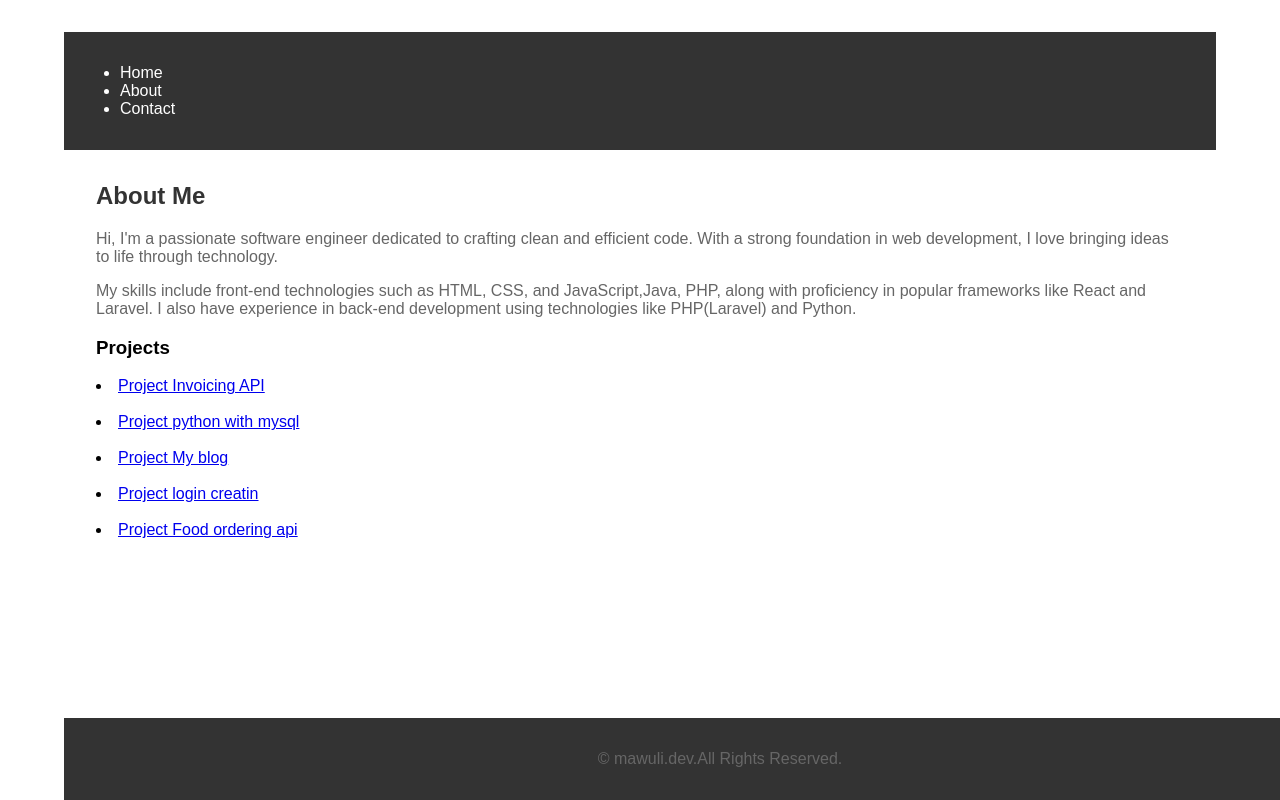
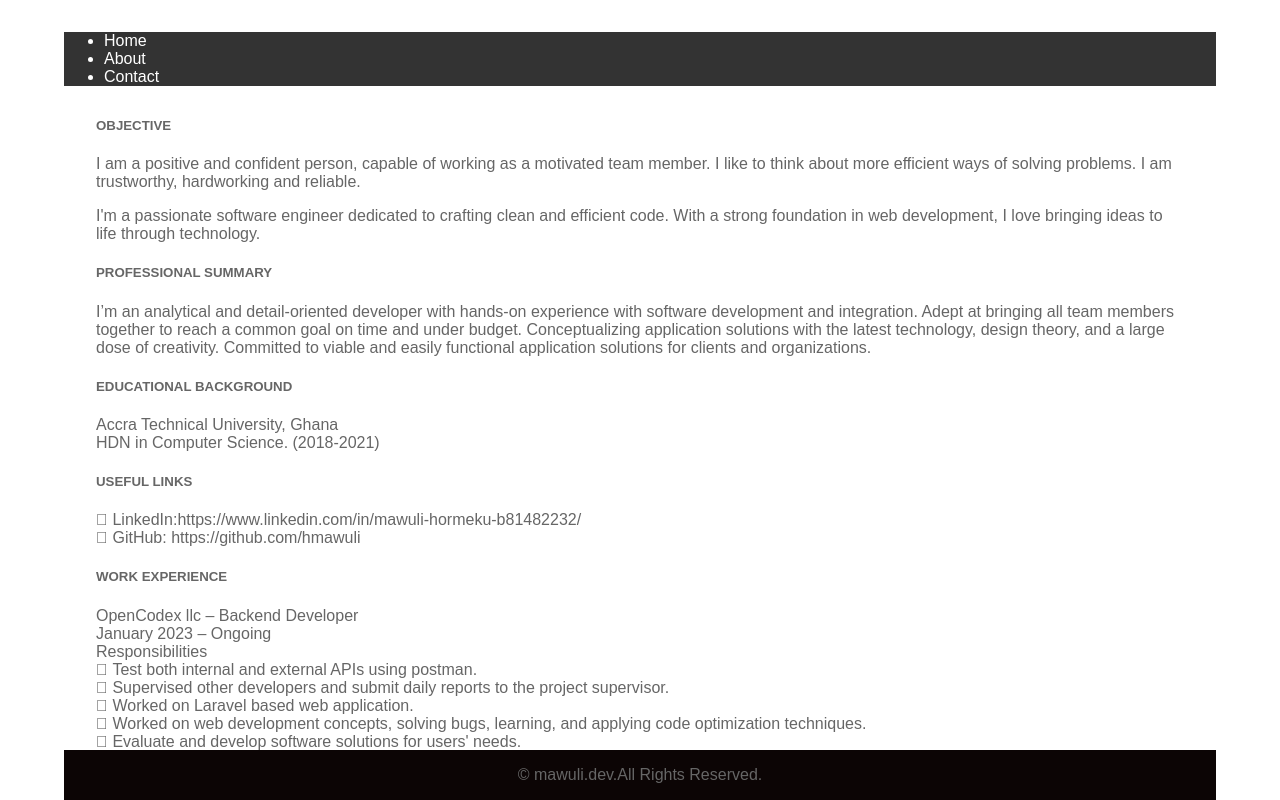
Before and after one commit to hmawuli/Project-website-, a React (Create React App) app: page / in a window 1280 px wide. Both pictures are taken after a click on the item "About". Shown: the top 800 px of the page. Built offline with nearby package versions, Linux system fonts and the light colour scheme.

Commit message:
added image to the home.js and reducing the padding to 0ms in the app.css file

```diff
--- a/package.json
+++ b/package.json
@@ -8,6 +8,7 @@
     "@testing-library/user-event": "^13.5.0",
     "react": "^18.2.0",
     "react-dom": "^18.2.0",
+    "react-router-dom": "^6.20.1",
     "react-scripts": "5.0.1",
     "web-vitals": "^2.1.4"
   },
--- a/src/App.css
+++ b/src/App.css
@@ -10,18 +10,18 @@ body {
 header {
   background-color: #333;
   color: white;
-  padding: 1em;
+  padding: 0em;
   text-align: justify;
 }
 
 footer {
-  background-color: #333333;
+  background-color: #0c0505;
   color: white;
-  padding: 1em;
+  padding: 0%;
   text-align: center;
   position: fixed;
   bottom: 0;
-  width: 100%;
+  width: 90%;
 }
 
 div {
--- a/src/App.js
+++ b/src/App.js
@@ -4,6 +4,7 @@ import Footer from './components/Footer';
 import About from './components/About';
 import Contact from './components/Contact';
 import Home from './components/Home';
+import Nav from './components/Nav';
 import { useState } from 'react';
 
 import './App.css';
@@ -21,6 +22,8 @@ function App() {
         return <Contact />;
       default:
         return <Home />;
+        case 'nav':
+        return <Nav/>;
     }
   };
   return (
--- a/src/components/About.js
+++ b/src/components/About.js
@@ -1,50 +1,144 @@
 import React from "react";
 
-function About(){
-    return(
+function About() {
+    return (
         <div>
-      <h2>About Me</h2>
             <p>
-        Hi, I'm a passionate software engineer dedicated to crafting clean and
+                <h5>OBJECTIVE</h5>
+                I am a positive and confident person, capable of working as a motivated team
+                member. I like to think about more efficient ways of solving problems. I am
+                trustworthy, hardworking and reliable.
+            </p>
+            <p>
+                I'm a passionate software engineer dedicated to crafting clean and
                 efficient code. With a strong foundation in web development, I love
                 bringing ideas to life through technology.
             </p>
             <p>
+                <h5>PROFESSIONAL SUMMARY</h5>
+                I’m an analytical and detail-oriented developer with hands-on experience with
+                software development and integration. Adept at bringing all team members
+                together to reach a common goal on time and under budget. Conceptualizing
+                application solutions with the latest technology, design theory, and a large dose of
+                creativity. Committed to viable and easily functional application solutions for clients
+                and organizations.
+            </p>
+            <p>
+                <h5> EDUCATIONAL BACKGROUND </h5>
+                Accra Technical University, Ghana
+                <br />
+                HDN in Computer Science. (2018-2021)
+            </p>
+            <p>
+                <h5> USEFUL LINKS </h5>
+                 LinkedIn:https://www.linkedin.com/in/mawuli-hormeku-b81482232/
+                <br />
+                 GitHub: https://github.com/hmawuli
+            </p>
+            <p>
+                <h5>WORK EXPERIENCE </h5>
+                OpenCodex llc – Backend Developer
+                <br />
+                January 2023 – Ongoing
+                <br />
+                Responsibilities
+                <br />
+                 Test both internal and external APIs using postman.<br />
+
+                 Supervised other developers and submit daily reports to the project
+                supervisor.<br />
+                 Worked on Laravel based web application.<br />
+                 Worked on web development concepts, solving bugs, learning, and
+                applying code optimization techniques.<br />
+                 Evaluate and develop software solutions for users' needs.<br />
+                 Developed, tested, documented, and deploy backend APIs.<br />
+            </p>
+            <p>
+                Arkesel Company Limited – Software Engineer<br />
+                October 2021 – September 2022<br />
+                Responsibilities<br />
+                 Test both internal and external APIs using postman.<br />
+                 Supervised other developers and submit daily reports to the project
+                supervisor.<br />
+                 Worked on Laravel based web application.<br />
+                 Worked on web development concepts, solving bugs, learning, and
+                applying code optimization techniques.<br />
+                 Evaluate and develop software solutions for users' needs.<br />
+                 Developed, tested, documented, and deploy backend APIs.<br />
+                 Collaborate with project leads in choosing a specific technology,
+                vendor, practices.<br />
+            </p>
+            <p>
+                Dex-Africa – Internship<br />
+                July 2021 – October 2021<br />
+                Responsibilities<br />
+                 Data collection with data using Open Data Kit (ODK)<br />
+                 Data collection with data using ARC-GIS.<br />
+            </p>
+            <p>
+                Bernet Enterprise – Inventory Manager,<br />
+                April 2020 – December 2021<br />
+                Responsibilities<br />
+                 Managed and guided employees.<br />
+                 Ensured that products are delivered.<br />
+                 Document all company inventory.<br />
+                 Train other employees.<br />
+                 Maintain and update accurate records of inventory.<br />
+
+            </p>
+            <p>
+                C. OPPONG COMPANY LIMITED - Inventory Manager,<br />
+                January 2016 – March 2020<br />
+                Responsibilities<br />
+                 Managed and guided employees.<br />
+                 Ensured that products are delivered.<br />
+                Document all company inventory.<br />
+                Train other employees.<br />
+                Maintain and update accurate records of inventory.<br />
+
+            </p>
+            <p>
+                TECHNICAL SKILLS<br/>
+                PHP (Laravel), Java (intermediate), Java Script (React), Python, HTML, MYSQL, XAMPP, CSS, API testing<br/>
+                using postman, Git, operating system (Linux – Ubuntu and Windows).<br/>
+            </p>
+            {/* <p>
                 My skills include front-end technologies such as HTML, CSS, and
                 JavaScript,Java, PHP, along with proficiency in popular frameworks like React and Laravel. I
                 also have experience in back-end development using technologies like PHP(Laravel) and Python.
-      </p>
+            </p> */}
             {/* Add more content about your skills and experience */}
             <h3>Projects</h3>
             <li>
                 <a href="https://github.com/hmawuli/Invoicing_Api-Interview-Rest_api-" >
-            Project  Invoicing API
+                    Invoicing API
                 </a>
             </li>
-        <br/>
+            <br />
             <li>
                 <a href="https://github.com/hmawuli/python-mysql">
-                Project python with mysql
+                    python with mysql
                 </a>
             </li>
-        <br/>
+            <br />
             <li>
                 <a href="https://github.com/hmawuli/my-blog">
-                Project My blog
+                    My blog
                 </a>
             </li>
-        <br/>
+            <br />
             <li>
                 <a href="https://github.com/hmawuli/Projects-interview-">
-                Project login creatin
+                    login creation in react
                 </a>
             </li>
-        <br/>
+            <br />
             <li>
                 <a href="https://github.com/hmawuli/food_ordering_system_api">
-                Project Food ordering api
+                    Food ordering api
                 </a>
             </li>
+            <br />
         </div>
     );
 }
--- a/src/components/Contact.js
+++ b/src/components/Contact.js
@@ -3,13 +3,12 @@ import React from "react";
 function Contact(){
     return(
         <div>
-      <h2>Contact Me</h2>
       <p>
         Feel free to reach out if you have any questions, opportunities, or just
         want to say hello!
       </p>
       <p>Email: hormekumawuli93@gmail.com</p>
-      <p>Phone: +233 245 831131</p>
+      <p>Phone: +233 245 831 131</p>
       {/* Add more contact information or a contact form as needed */}
     </div>
     );
--- a/src/components/Home.js
+++ b/src/components/Home.js
@@ -1,16 +1,11 @@
 import React from "react";
-//import softwareEngineerImage from "./software-engineer-image.jpg"; // Replace with the actual path to your image
+import image from "../Image/coding.jpg"; // Replace with the actual path to your image
 
-
-function Home(){
-    return(
-        <div style={{ display: 'center', justifyContent: 'space-between' }}>
-        <h2>Welcome to Our Website</h2><br/>
-        {/* <img
-        src={softwareEngineerImage}
-        alt="Software Engineer"
-        style={{ width: "300px", borderRadius: "8px", marginTop: "20px" }}
-      /> */}
+function Home() {
+  return (
+    <div >
+      <div>
+        <h2>Welcome to Our Website</h2>
         <p>
           As a software engineer, I bring innovative solutions to the digital
           world. Explore and discover the possibilities with cutting-edge
@@ -18,7 +13,13 @@ function Home(){
         </p>
         {/* Add more content as needed */}
       </div>
-    );
+      <img
+        src={image}
+        alt="coding.jpg"
+        style={{ width: "300px", borderRadius: "8px", marginTop: "20px" }}
+      />
+    </div>
+  );
 }
 
-export default Home
+export default Home;
--- /dev/null
+++ b/src/components/Nav.js
@@ -0,0 +1,24 @@
+// Nav.js
+
+import React from "react";
+import { Link } from "react-router-dom"; // Assuming you're using React Router for navigation
+
+function Nav() {
+  return (
+    <nav>
+      <ul>
+        <li>
+          <Link to="/">Home</Link>
+        </li>
+        <li>
+          <Link to="/about">About</Link>
+        </li>
+        <li>
+          <Link to="/contact">Contact</Link>
+        </li>
+      </ul>
+    </nav>
+  );
+}
+
+export default Nav;
```
Also changed, not shown: src/Image/coding.jpg (added), 1 other file (tests, documents, lock files or other folders). Lines whose indentation alone changed are shown as unchanged.
